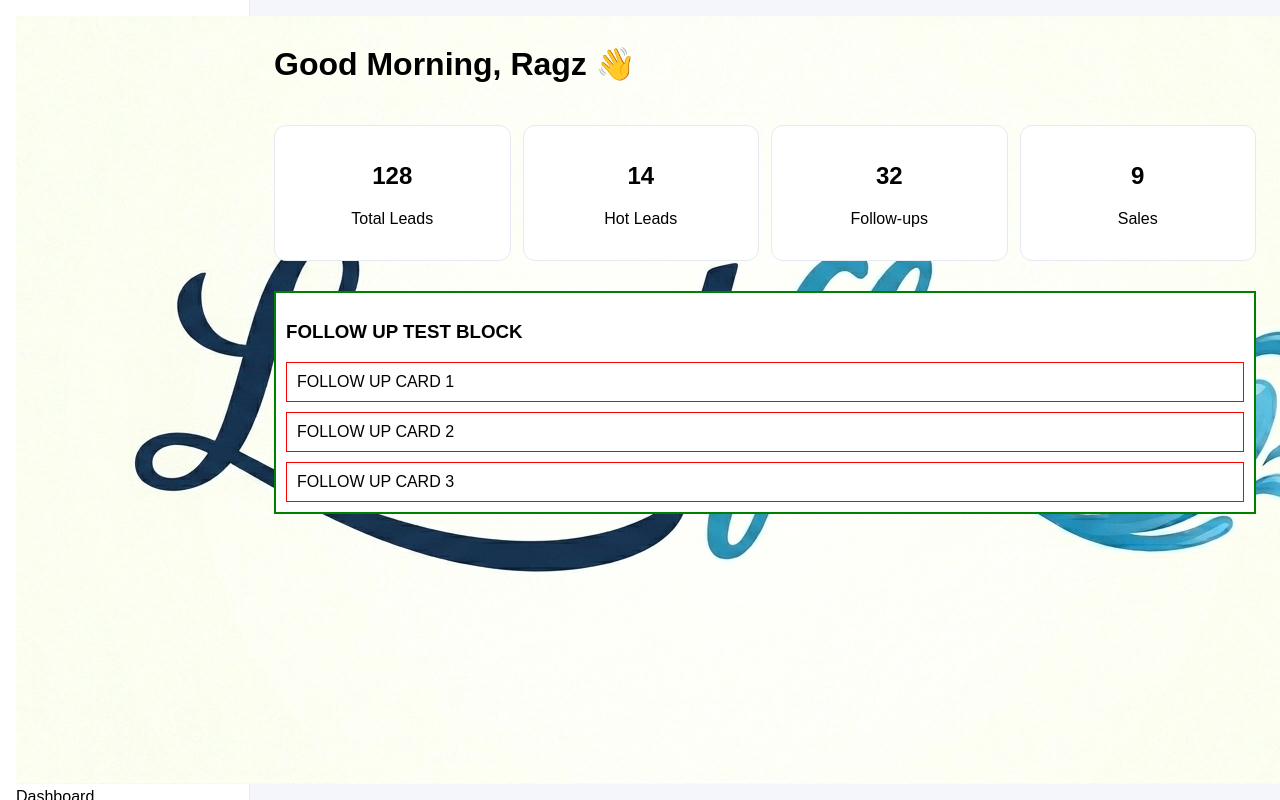
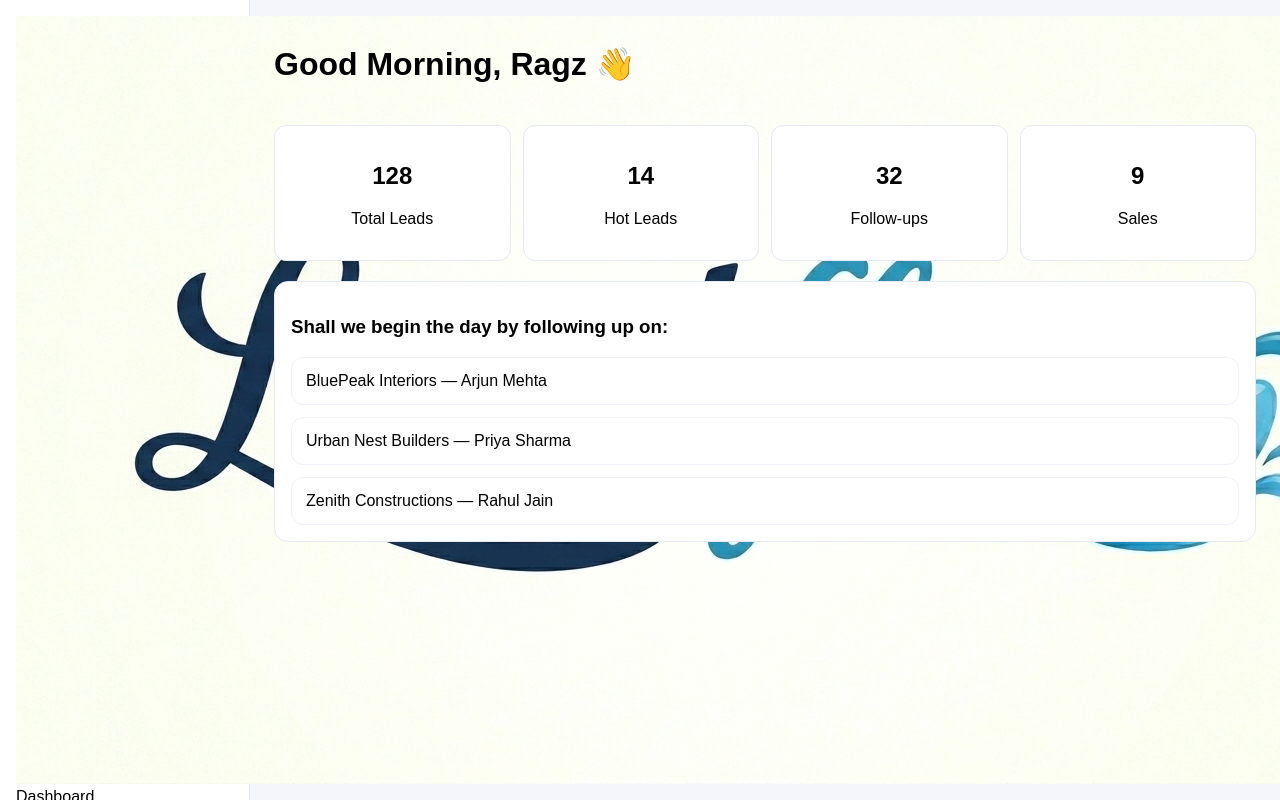
Before and after one commit to stirr3dz3phyr-ship-it/LeadFlow-WarMachine, a React (Vite) app: page / in a window 1280 px wide. Built offline with nearby package versions, Linux system fonts and the light colour scheme.

Commit message:
Update App.jsx

```diff
--- a/src/App.jsx
+++ b/src/App.jsx
@@ -10,7 +10,6 @@ export default function App() {
       {/* SIDEBAR */}
       <aside className="sidebar">
 
-  {/* LOGO */}
         <div className="logo-area">
           <img
             src="/logo.png"
@@ -19,64 +18,71 @@ export default function App() {
           />
         </div>
 
-  {/* PRIMARY NAV */}
-  <div className="nav-section">
-
+        <div className="nav-block">
           <div className="nav-item">Dashboard</div>
           <div className="nav-item">Leads</div>
           <div className="nav-item">Follow-ups</div>
-
+          <div className="nav-item">Settings</div>
         </div>
 
-  {/* UTILITIES */}
-  <div className="nav-section">
-
-    <div className="nav-item">Reports</div>
-    <div className="nav-item">Analytics</div>
-
-  </div>
-
-  {/* SETTINGS (Maya handoff placeholder) */}
-  <div className="nav-section">
-
-    <div className="nav-item">Settings</div>
-
-  </div>
-
-  {/* LOGOUT */}
         <div className="logout">
           Logout
         </div>
 
       </aside>
-      {/* MAIN */}
+
+      {/* MAIN CONTENT */}
       <main className="main">
 
-  <h1>Good Morning, Ragz 👋</h1>
+        <h1>Good Morning, {username} 👋</h1>
 
-  {/* KPI */}
+        {/* KPI GRID */}
         <div className="kpi-strip">
-    <div className="kpi-card"><h2>128</h2><p>Total Leads</p></div>
-    <div className="kpi-card"><h2>14</h2><p>Hot Leads</p></div>
-    <div className="kpi-card"><h2>32</h2><p>Follow-ups</p></div>
-    <div className="kpi-card"><h2>9</h2><p>Sales</p></div>
+
+          <div className="kpi-card">
+            <h2>128</h2>
+            <p>Total Leads</p>
           </div>
 
-  {/* FOLLOW UPS - TEST BLOCK */}
-  <div style={{ marginTop: "30px", padding: "10px", background: "#fff", border: "2px solid green" }}>
-
-    <h3>FOLLOW UP TEST BLOCK</h3>
-
-    <div style={{ padding: "10px", border: "1px solid red", marginTop: "10px" }}>
-      FOLLOW UP CARD 1
+          <div className="kpi-card">
+            <h2>14</h2>
+            <p>Hot Leads</p>
           </div>
 
-    <div style={{ padding: "10px", border: "1px solid red", marginTop: "10px" }}>
-      FOLLOW UP CARD 2
+          <div className="kpi-card">
+            <h2>32</h2>
+            <p>Follow-ups</p>
           </div>
 
-    <div style={{ padding: "10px", border: "1px solid red", marginTop: "10px" }}>
-      FOLLOW UP CARD 3
+          <div className="kpi-card">
+            <h2>9</h2>
+            <p>Sales</p>
+          </div>
+
+        </div>
+
+        {/* SPACER ZONE (RESERVED FOR GREEN BOX LATER) */}
+        <div className="spacer"></div>
+
+        {/* FOLLOW-UP WORKSPACE (TEMPORARY STRUCTURE) */}
+        <div className="workspace">
+
+          <h3>Shall we begin the day by following up on:</h3>
+
+          <div className="followup-list">
+
+            <div className="lead-card">
+              BluePeak Interiors — Arjun Mehta
+            </div>
+
+            <div className="lead-card">
+              Urban Nest Builders — Priya Sharma
+            </div>
+
+            <div className="lead-card">
+              Zenith Constructions — Rahul Jain
+            </div>
+
           </div>
 
         </div>
```
Lines whose indentation alone changed are shown as unchanged.
